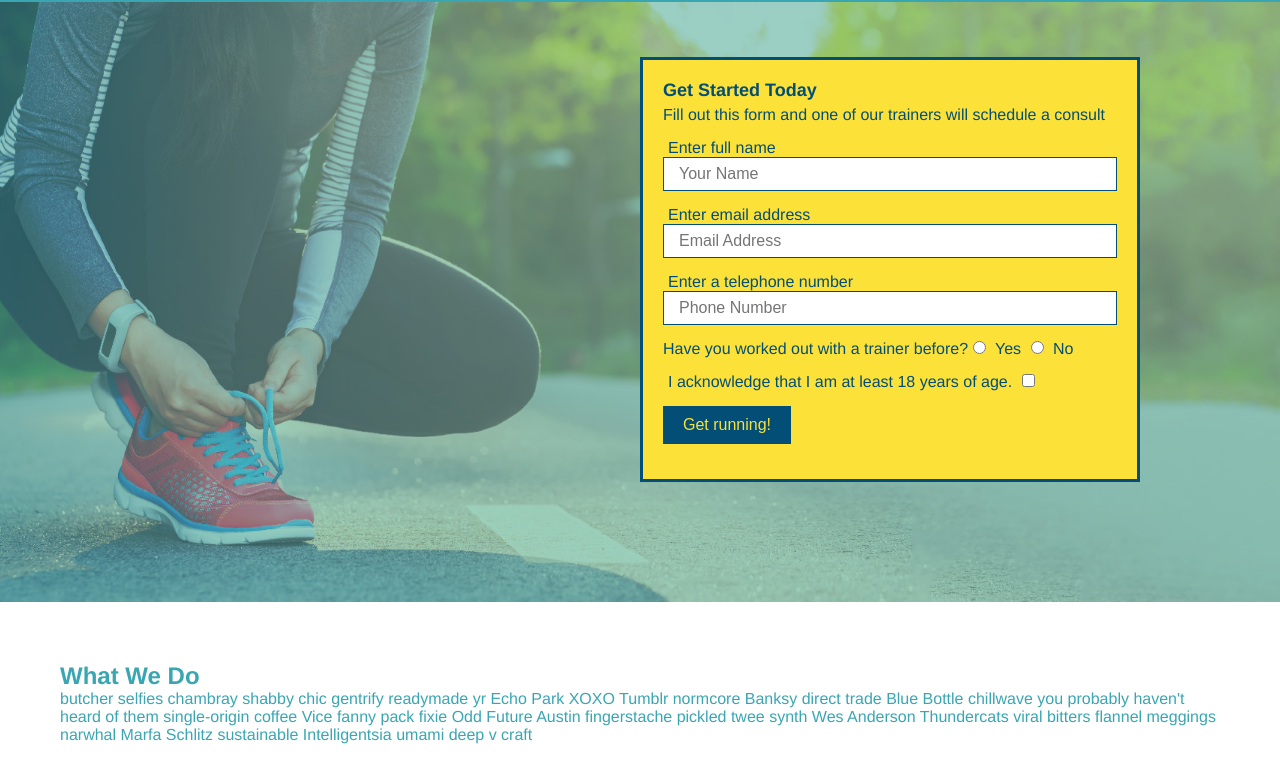
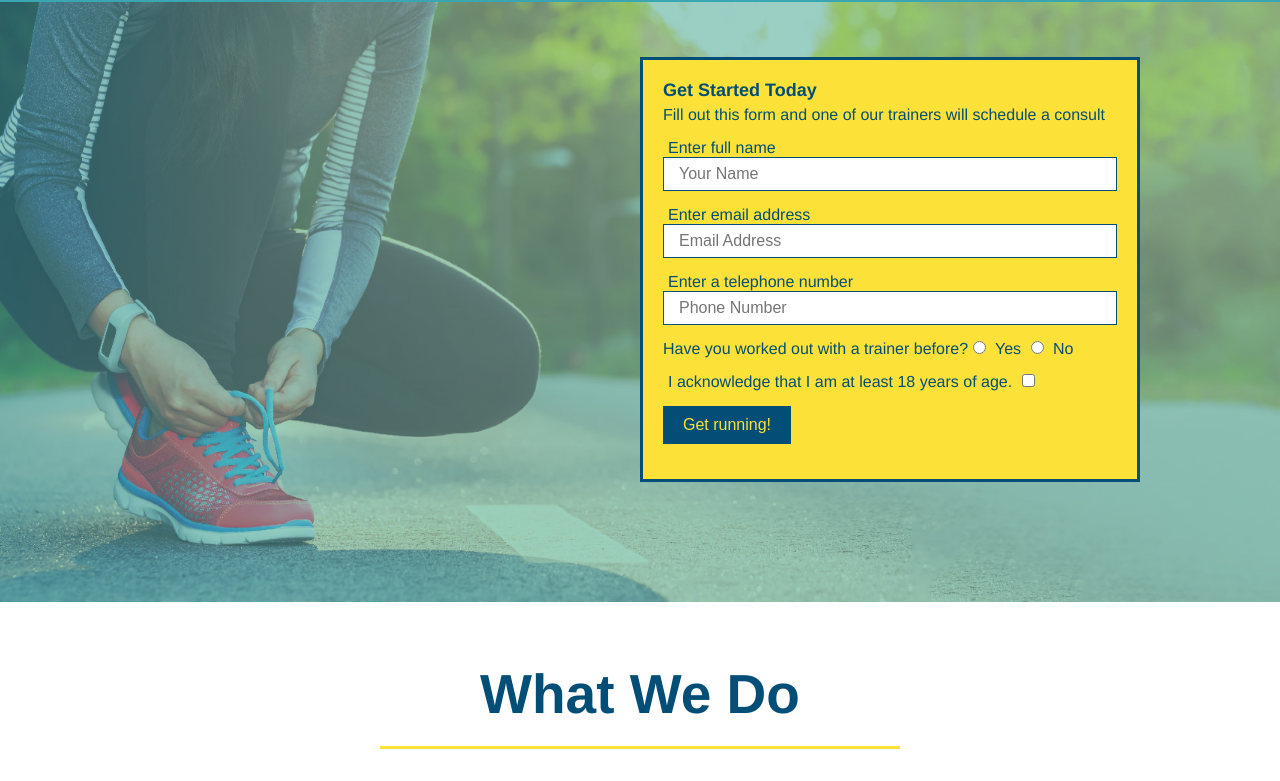
Before and after one commit to MarkAnthony9014/run-buddy, a plain HTML site: page index.html in a window 1280 px wide. Shown: the part 80-861 px from the top of the page. Drawn offline with Linux system fonts and the light colour scheme.

Commit message:
Styled What We Do section

```diff
--- a/assets/css/style.css
+++ b/assets/css/style.css
@@ -132,3 +132,25 @@ h3 {
   padding: 10px 20px;
   font-size: 16px;
 }
+
+.intro {
+  text-align: center;
+}
+
+.intro h2 {
+  font-size: 55px;
+  color: #024e76;
+  margin-bottom: 35px;
+  padding: 0 100px 20px 100px;
+  border-bottom: 3px solid;
+  border-color: #fce138;
+  display: inline-block;
+}
+
+.intro p {
+  line-height: 1.7;
+  color: #39a6b2;
+  width: 80%;
+  font-size: 20px;
+  margin: 0 auto;
+}
--- a/index.html
+++ b/index.html
@@ -75,7 +75,7 @@
 
 <!--"What We Do" Section-->
 
-<section id:="what-we-do">
+<section id:="what-we-do" class="intro">
     <h2>What We Do</h2>
     <p>
         butcher selfies chambray shabby chic gentrify readymade yr Echo Park XOXO Tumblr normcore Banksy direct trade Blue Bottle chillwave you probably haven't heard of them single-origin coffee Vice fanny pack fixie Odd Future Austin fingerstache pickled twee synth Wes Anderson Thundercats viral bitters flannel meggings narwhal Marfa Schlitz sustainable Intelligentsia umami deep v craft
```
